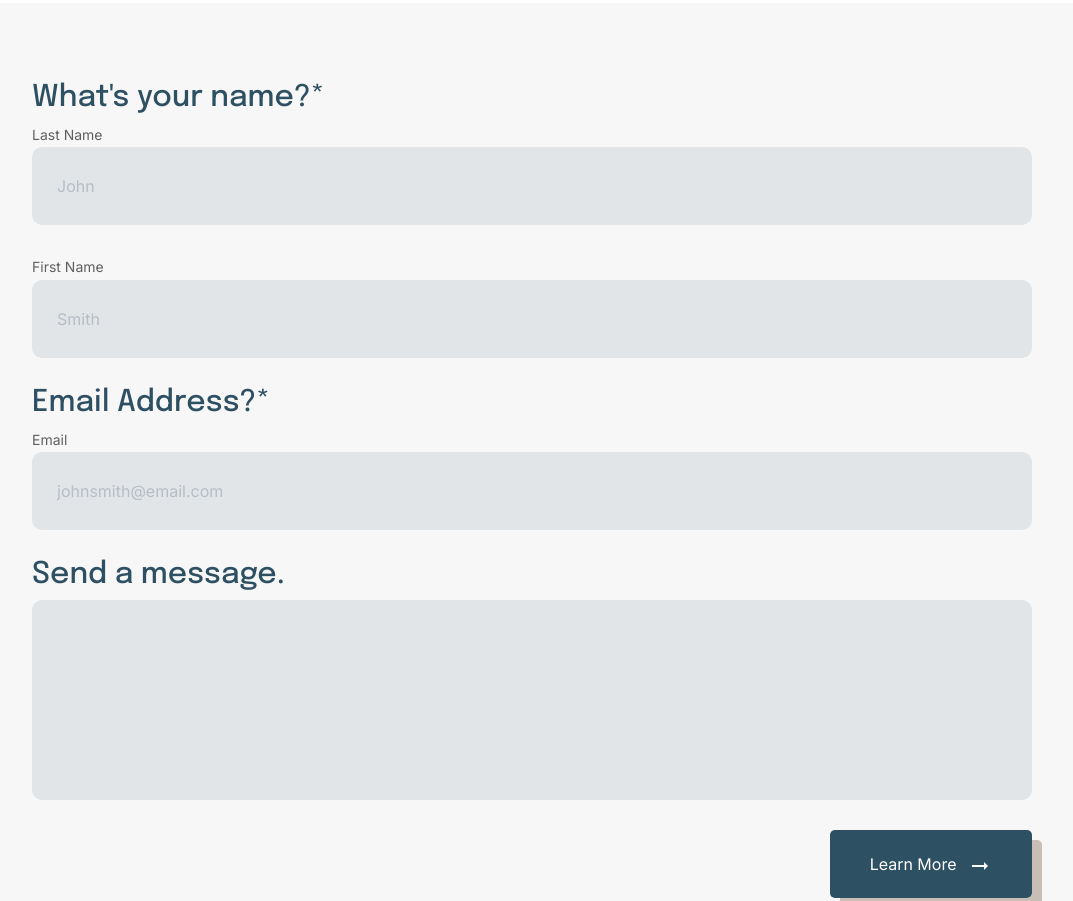
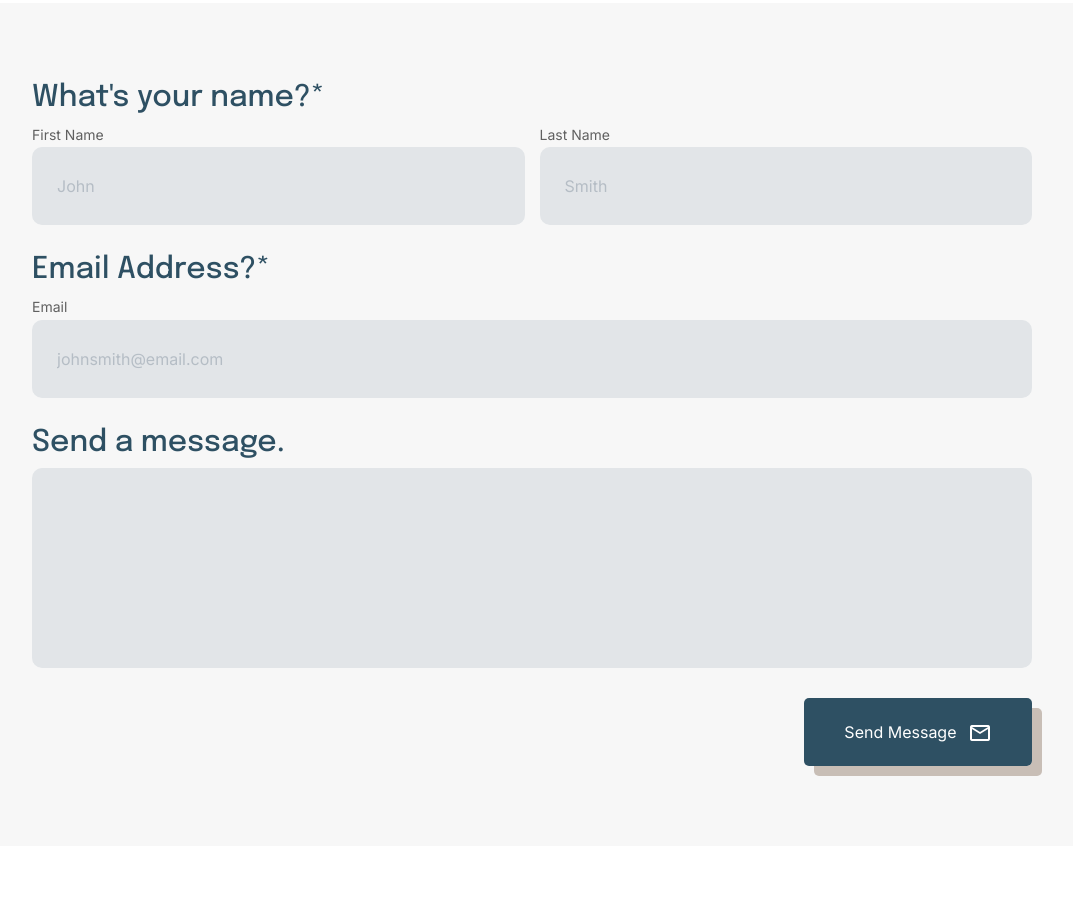
Before and after one commit to Alexcmyk/Rhythm-and-Roads, a plain HTML site: page services.html in a window 1280 px wide. Shown: the part 1500-2401 px from the top of the page, without its empty margins (108-1181 px from the left). Drawn offline with Linux system fonts and the light colour scheme.

Commit message:
fixes services contact

```diff
--- a/services.html
+++ b/services.html
@@ -109,18 +109,28 @@
         </div>
         <div class="form-container">
           <h3>What's your name?*</h3>
-          <label for="firstName" id="firstName">Last Name</label>
+          <div class="user-name">
+            <div>
+              <label for="firstName" id="firstName">First Name</label>
               <input type="text" required placeholder="John" />
-          <label for="lastName" id="lastName">First Name</label>
+            </div>
+            <div>
+              <label for="lastName" id="lastName">Last Name</label>
               <input type="text" required placeholder="Smith" />
+            </div>
+          </div>
+          <div class="email">
             <h3>Email Address?*</h3>
             <label for="email" id="email">Email</label>
             <input type="email" required placeholder="johnsmith@email.com" />
+          </div>
+          <div class="message">
             <h3>Send a message.</h3>
             <input type="textarea" />
+          </div>
           <button class="button">
-            Learn More
-            <i class="material-icons">arrow_right_alt</i>
+            Send Message
+            <i class="material-icons">mail_outline</i>
           </button>
         </div>
       </section>
```
Lines whose indentation alone changed are shown as unchanged.
